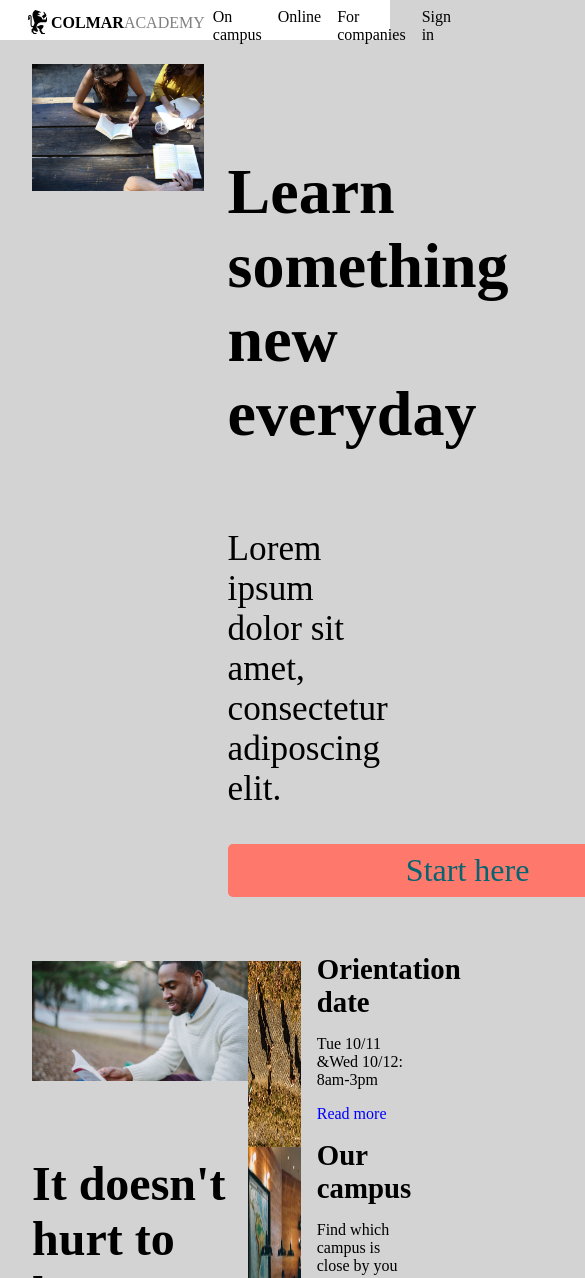
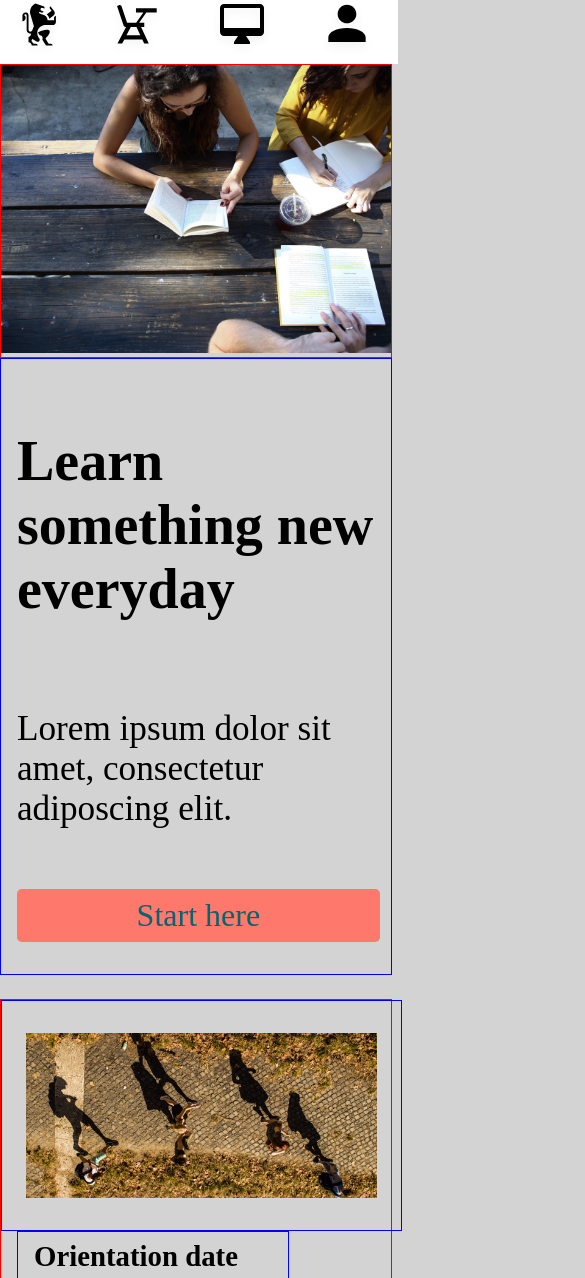
Before and after one commit to ScottDickson/Colmar-Academy, a plain HTML site: page index.html in a window 390 px wide. Shown: the top 1278 px of the page, 585 px wide, since content can reach past the window. Drawn offline with Linux system fonts and the light colour scheme; a web font is replaced by a local one.

Commit message:
added part of mobile site

```diff
--- a/index.html
+++ b/index.html
@@ -15,6 +15,12 @@
         <a href="#thesis">For companies</a>
         <a href="#">Sign in</a>
       </nav>
+      <div class="mobileheader">
+        <img src="./resources/images/ic-logo.svg">
+        <img src="./resources/images/ic-on-campus.svg">
+        <img src="./resources/images/ic-online.svg">
+        <img src="./resources/images/ic-login.svg">
+      </div><!--mobileheader-->
     </header>
     <div class="main">
       <div class="leftmain">
@@ -39,8 +45,9 @@
       </div><!--left-->
       <div class="right2">
         <div class="small">
-          <img src="resources/images/information-orientation.jpg" alt="People
-          walking to the orientation">
+          <img src="resources/images/information-orientation.jpg" class="pic"
+          alt="People walking to the orientation">
+          <img src="resources/images/information-orientation-mobile.jpg" class="mobilepic">
           <div class="text">
             <h3>Orientation date</h3>
             <p>Tue 10/11 &amp;Wed 10/12: 8am-3pm</p>
@@ -48,8 +55,9 @@
           </div><!--text-->
         </div><!--orientation-->
         <div class="small">
-          <img src="resources/images/information-campus.jpg" alt="A picture of
-          the beautiful campus building interior">
+          <img src="resources/images/information-campus.jpg" class="pic"
+          alt="A picture of the beautiful campus building interior">
+          <img src="resources/images/information-campus-mobile.jpg" class="mobilepic">
           <div class="text">
             <h3>Our campus</h3>
             <p>Find which campus is close by you</p>
@@ -57,8 +65,9 @@
           </div><!--text-->
         </div><!--campus-->
         <div class="small">
-          <img src="resources/images/information-guest-lecture.jpg" alt="Oliver
-          Sack the guest lecturer protrait">
+          <img src="resources/images/information-guest-lecture.jpg" class="pic"
+          alt="Oliver Sack the guest lecturer protrait">
+          <img src="resources/images/information-guest-lecture-mobile.jpg" class="mobilepic">
           <div class="text">
             <h3>Our guest lecture</h3>
             <p>Join a keynote with Oliver Sack about music in medical treatment</p>
@@ -172,3 +181,4 @@
     </footer>
   </body>
 </html>
+<!--main mobile image size-->
--- a/resources/css/style.css
+++ b/resources/css/style.css
@@ -11,6 +11,11 @@
   font-weight: 700;
   src: local('Barlow Bold'), local('Barlow-Bold'), url(https://fonts.gstatic.com/s/barlow/v1/8hNuYABG6RcCB7awZe-wJ7O3LdcAZYWl9Si6vvxL-qU.woff) format('woff');
   unicode-range: U+0000-00FF, U+0131, U+0152-0153, U+02C6, U+02DA, U+02DC, U+2000-206F, U+2074, U+20AC, U+2212, U+2215;
+}
+@media only screen and (max-width:480px) {
+  body {
+    margin: 0;
+  }
 }
 html {
   font-size: 16px;
@@ -40,6 +45,14 @@ h5{
 h6 {
   font-size: 1rem;
   font-weight: bold;
+}
+@media only screen and (max-width:480px) {
+  h1 {
+    font-size: 3.5rem;
+  }
+  h2 {
+
+  }
 }
 /* header section */
 header {
@@ -72,6 +85,32 @@ header nav a {
 }
 .logo2 {
   color: grey;
+}
+.mobileheader {
+  display: none;
+}
+@media only screen and (max-width:480px) {
+  header {
+    height: 4rem;
+  }
+  header nav {
+    display: none;
+  }
+  .logo,
+  .logo1,
+  .logo2 {
+    display: none;
+  }
+
+  .mobileheader {
+    width: 100%;
+    display: flex;
+    justify-content: space-around;
+  }
+  .mobileheader img {
+    height: 3.5rem;
+    display: inline-block;
+  }
 }
 
 /* main section */
@@ -114,6 +153,36 @@ header nav a {
 .right a:active {
   background-color: #696969;
 }
+@media only screen and (max-width:480px) {
+  .main {
+    flex-direction: column;
+    width: 100%;
+    margin: .5rem 0;
+    padding: 0;
+  }
+  .leftmain {
+    width: 100%;
+    border: 1px solid red;
+  }
+  .right {
+    width: 100%;
+    border: 1px solid blue;
+    margin: 0;
+    padding: 0;
+  }
+  .right a {
+    max-width: 93%;
+    margin: 0 1rem 2rem 1rem;
+  }
+  .right h1 {
+    padding: 2rem 0 1rem 1rem;
+  }
+  .right p {
+    padding: 0 0 1.5rem 1rem;
+  }
+
+
+}
 /* information section */
 .information {
   display: flex;
@@ -137,7 +206,7 @@ header nav a {
   width: 40%;
   padding-top: 1rem;
 }
-.small img {
+.pic {
   width: 35%;
   height: 100%;
   padding: 1rem;
@@ -158,7 +227,38 @@ header nav a {
 .text p,
 .text h5 {
   margin: .5rem 0;
-
+}
+.mobilepic {
+  display: none;
+}
+@media only screen and (max-width:480px) {
+  .right2 {
+    width: 100%;
+  }
+  .small {
+    flex-direction: column;
+    width: 100%;
+    border: 1px solid red;
+  }
+  .left {
+    display: none;
+  }
+  .pic {
+    display: none;
+  }
+  .mobilepic {
+    display: block;
+    padding: 1rem;
+    max-width: 90%;
+    height: auto;
+    border: 1px solid blue;
+  }
+  .text {
+    align-self: flex-start;
+    margin-left: 1rem;
+    padding-left: 1rem;
+    border: 1px solid blue;
+  }
 }
 /* learing section */
 
```
